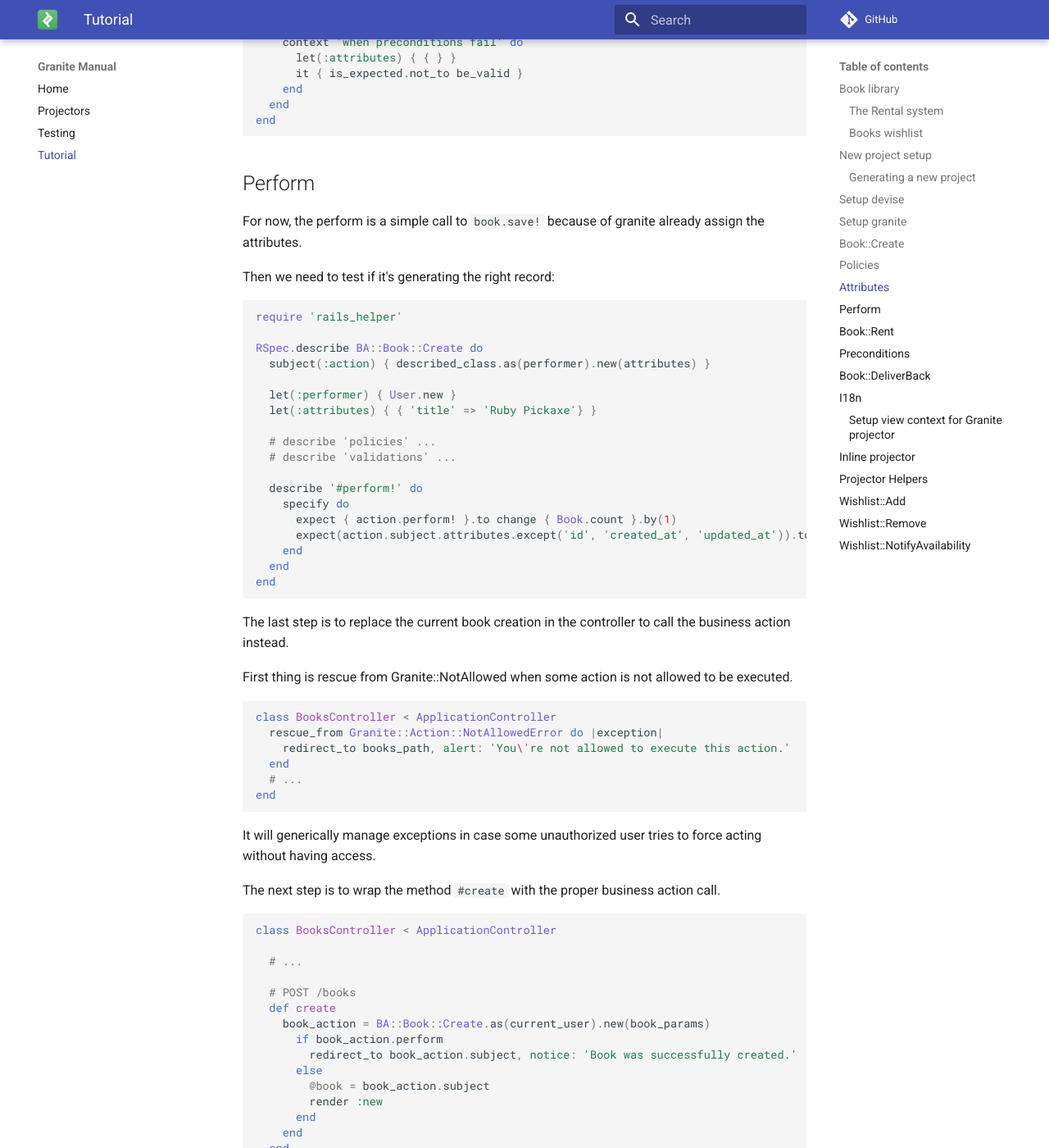
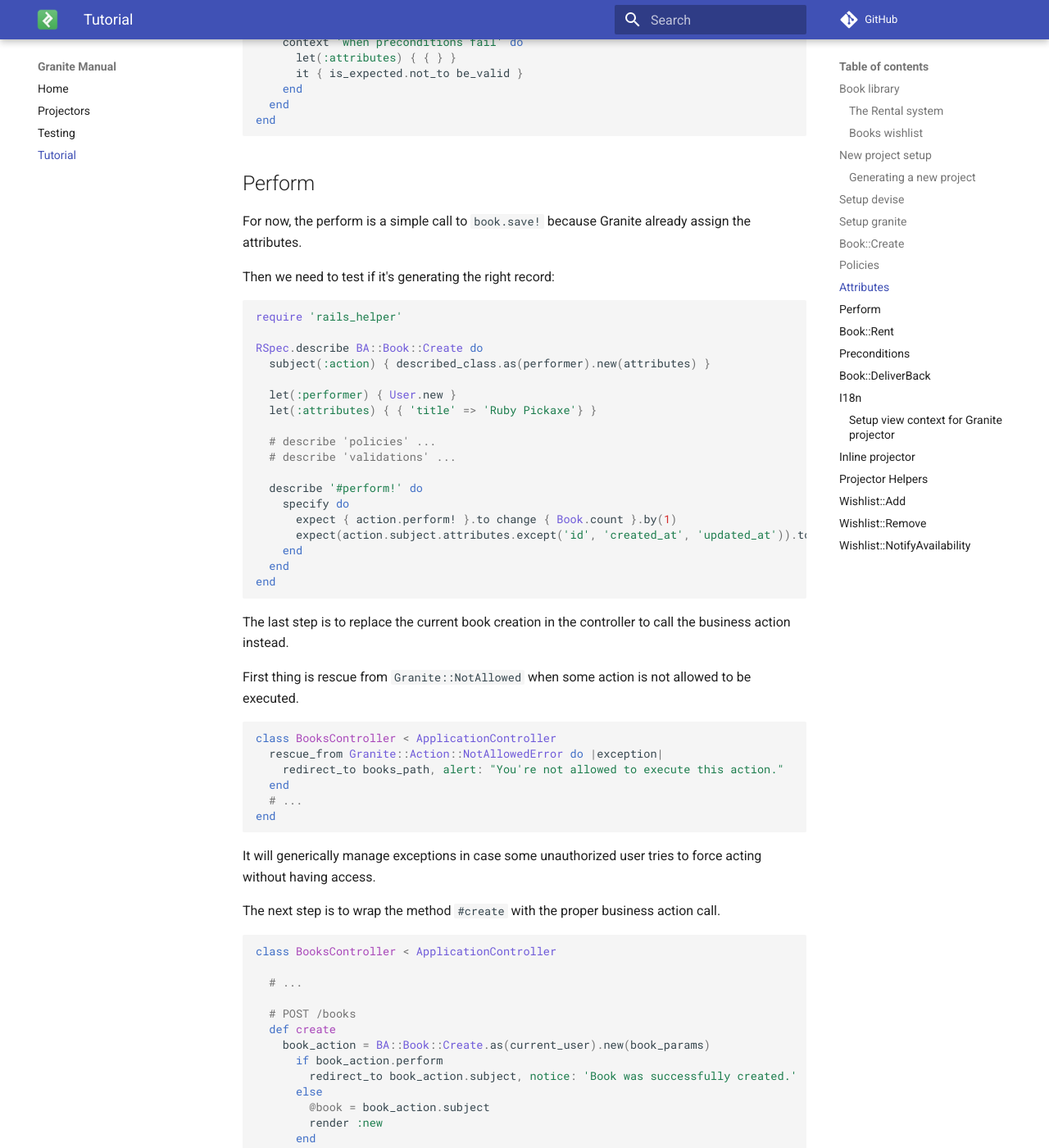
Before and after one commit to toptal/granite, an MkDocs documentation site: the page built from docs/tutorial.md, in a window 1280 px wide and 1400 px high, scrolled down 4751 px. Shown: the whole window at 82% size. Built offline with MkDocs 1.6.1 and Material for MkDocs 9.7.7, drawn with Linux system fonts in a browser that asks for light colours; comment, search, counter and statistics services are not loaded; old or Windows-style settings are respelled for this version of MkDocs; some of the changed text lies outside the part shown.

Commit message:
Fix small issues

````diff
--- a/docs/tutorial.md
+++ b/docs/tutorial.md
@@ -23,8 +23,8 @@ A simple system to track books. Each book has a title.
 
 The logged user can manage a **wishlist** considering:
 
-- When a book is **not available** and the user "**didn't read** it
-- If the person **already read** the book, also **doesn't make sense add it to the wishlist
+- When a book is **not available** and the user **didn't read** it
+- If the person **already read** the book, also **doesn't make sense add it to the wishlist**
 - When the book becomes available, the system should notify people that are with this book on the wishlist
 - When the book is rented by someone that has the book on the wishlist, it should be removed after delivered back
 
@@ -234,7 +233,7 @@ end
 
 ## Perform
 
-For now, the perform is a simple call to `book.save!` because of granite already
+For now, the perform is a simple call to `book.save!` because Granite already
 assign the attributes.
 
 Then we need to test if it's generating the right record:
@@ -263,13 +262,13 @@ end
 The last step is to replace the current book creation in the controller to call
 the business action instead.
 
-First thing is rescue from Granite::NotAllowed when some action is not allowed
+First thing is rescue from `Granite::NotAllowed` when some action is not allowed
 to be executed.
 
 ```ruby
 class BooksController < ApplicationController
   rescue_from Granite::Action::NotAllowedError do |exception|
-    redirect_to books_path, alert: 'You\'re not allowed to execute this action.'
+    redirect_to books_path, alert: "You're not allowed to execute this action."
   end
   # ...
 end
````
Also changed, not shown: other parts of docs/tutorial.md (+1 -2 lines), docs/index.md (+1 -1 lines).
